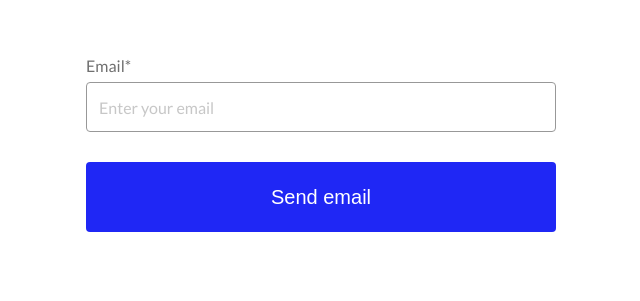
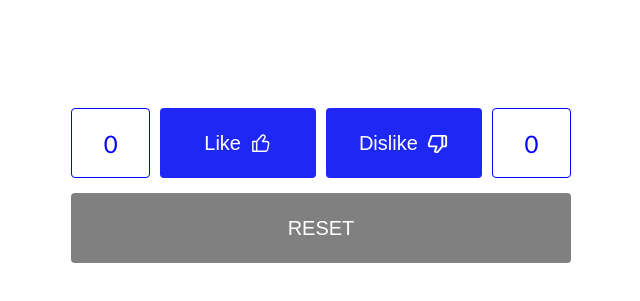
Before and after one commit to ElenaKars/React_AIT, a React app: page / in a window 1280 px wide. Shown: the part 257-558 px from the top of the page, without its empty margins (319-959 px from the left). Built offline with nearby package versions, Linux system fonts and the light colour scheme; the HTML template or start-up script is replaced by a standard one.

Commit message:
homework04

```diff
--- a/src/App.jsx
+++ b/src/App.jsx
@@ -8,7 +8,8 @@ import Lesson04 from "./lessons/Lesson04/Lesson04";
 
 //homeworks
 // import Homework02 from "./homeworks/Homework02";
-import Homework03 from "./homeworks/homework03/Homework03";
+// import Homework03 from "./homeworks/homework03/Homework03";
+import Homework04 from "./homeworks/homework04/Homework04";
 
 function App() {
   return (
@@ -17,8 +18,9 @@ function App() {
       {/* <Lesson_2 /> */}
       {/* <Homework02 /> */}
       {/* <Lesson03 /> */}
-      <Homework03 />
+      {/* <Homework03 /> */}
       {/* <Lesson04 /> */}
+      <Homework04 />
     </div>
   );
 }
--- a/src/components/Button/Button.jsx
+++ b/src/components/Button/Button.jsx
@@ -3,11 +3,19 @@ import "./styles.css";
 // const props = {
 // name: <the property >
 // }
-function Button({ name, type = "button", onClick }) {
+function Button({
+  id,
+  name,
+  type = "button",
+  onClick,
+  imgSrc = "",
+  altImg = "",
+}) {
   //   const { name } = props;
   return (
-    <button className="main-button" type={type} onClick={onClick}>
+    <button id={id} className="main-button" type={type} onClick={onClick}>
       {name}
+      {imgSrc && <img src={imgSrc} alt={altImg} className="button-image" />}
     </button>
   );
 }
--- a/src/components/Button/styles.css
+++ b/src/components/Button/styles.css
@@ -1,4 +1,8 @@
 .main-button {
+  display: flex;
+  align-items: center;
+  justify-content: center;
+  gap: 8px;
   width: 100%;
   height: 70px;
   padding: 20px 0;
--- a/src/components/counter/Counter.jsx
+++ b/src/components/counter/Counter.jsx
@@ -28,7 +28,7 @@ function Counter() {
         <Button name="-" onClick={onMinusClick} />
       </div>
       <div className="result-container">{counter}</div>
-      <div className="button-wrapper">
+      <div className="buttons-wrapper">
         <Button name="+" onClick={onPlusClick} />
       </div>
     </div>
--- a/src/components/counter/styles.css
+++ b/src/components/counter/styles.css
@@ -10,7 +10,7 @@
   border-radius: 4px;
 }
 
-.button-wrapper {
+.buttons-wrapper {
   width: 100px;
 }
 
--- /dev/null
+++ b/src/components/feedback/Feedback.jsx
@@ -0,0 +1,51 @@
+import { useState } from "react";
+import "./styles.css";
+import Button from "../Button/Button";
+import likeIcon from "../../assets/like-icon.svg";
+import dislikeIcon from "../../assets/dislike-icon.svg";
+
+function Feedback() {
+  const [countLikes, setLikes] = useState(0);
+  const [countDislikes, setDislikes] = useState(0);
+
+  const incrLikes = () => {
+    setLikes((state) => state + 1);
+  };
+  const incrDislikes = () => {
+    setDislikes((state) => state + 1);
+  };
+
+  const reset = () => {
+    setLikes(0);
+    setDislikes(0);
+  };
+  return (
+    <div className="feedback-wrapper">
+      <div className="feedback-container">
+        <div className="counter">{countLikes}</div>
+        <div className="button-wrapper">
+          <Button
+            name="Like"
+            onClick={incrLikes}
+            imgSrc={likeIcon}
+            altImg="Like Icon"
+          />
+        </div>
+        <div className="button-wrapper">
+          <Button
+            name="Dislike"
+            onClick={incrDislikes}
+            imgSrc={dislikeIcon}
+            altImg="Dislike Icon"
+          />
+        </div>
+        <div className="counter">{countDislikes}</div>
+      </div>
+      <div className="button-wrapper">
+        <Button id="reset-button" name="RESET" onClick={reset} />
+      </div>
+    </div>
+  );
+}
+
+export default Feedback;
--- /dev/null
+++ b/src/components/feedback/styles.css
@@ -0,0 +1,45 @@
+.feedback-wrapper {
+  display: flex;
+  flex-direction: column;
+  gap: 15px;
+  justify-content: space-between;
+  align-items: center;
+  min-width: 500px;
+  height: 70px;
+}
+
+.feedback-container {
+  display: flex;
+  width: 100%;
+  gap: 10px;
+}
+
+.counter {
+  display: flex;
+  justify-content: center;
+  align-items: center;
+  font-size: 24px;
+  border: 1px solid blue;
+  border-radius: 4px;
+  color: blue;
+  width: 50%;
+  height: 100%;
+}
+.button-wrapper {
+  width: 100%;
+}
+
+.button-image {
+  width: 23px;
+  height: 23px;
+  filter: invert(100%);
+}
+
+#reset-button {
+  background-color: grey;
+  cursor: pointer;
+}
+
+#reset-button:hover {
+  background-color: rgb(93, 92, 92);
+}
--- /dev/null
+++ b/src/homeworks/homework04/Homework04.jsx
@@ -0,0 +1,12 @@
+import Feedback from "../../components/feedback/Feedback";
+import "./styles.css";
+
+function Homework04() {
+  return (
+    <div className="homework04-wrapper">
+      <Feedback />
+    </div>
+  );
+}
+
+export default Homework04;
--- /dev/null
+++ b/src/homeworks/homework04/styles.css
@@ -0,0 +1,9 @@
+@import url(https://fonts.googleapis.com/css?family=Lato:100,100italic,300,300italic,regular,italic,700,700italic,900,900italic);
+
+.homework04-wrapper {
+  font-family: "Lato", sans-serif;
+  display: flex;
+  align-items: center;
+  justify-content: center;
+  flex: 1;
+}
```
Also changed, not shown: src/assets/dislike-icon.svg (added), src/assets/like-icon.svg (added).
